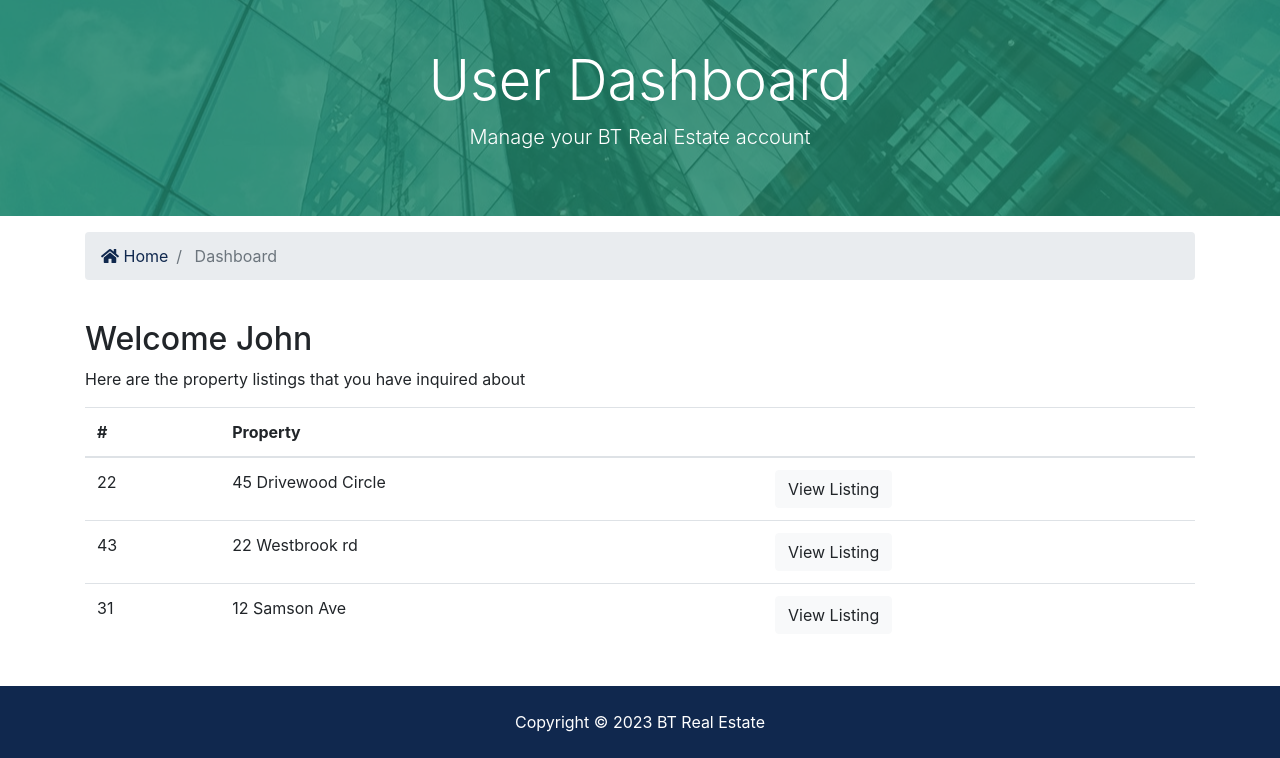
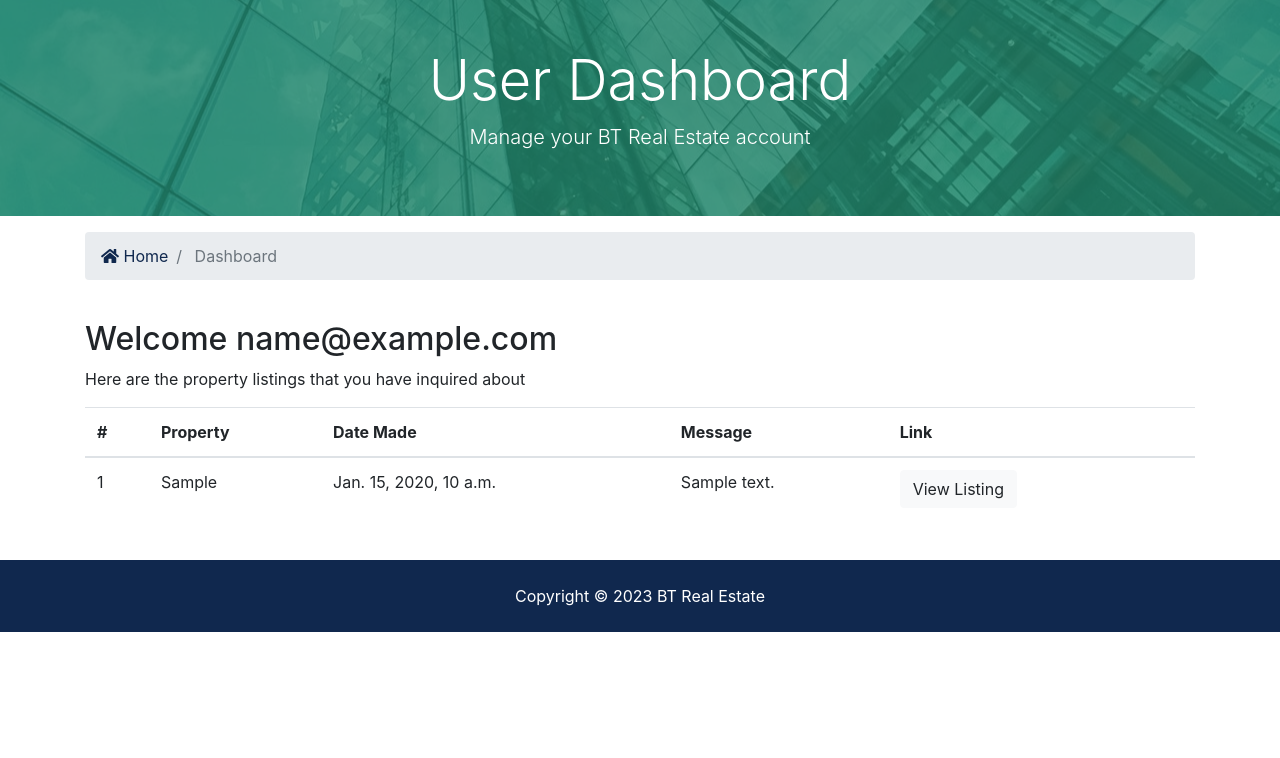
Before and after one commit to TrestenPool/Udemy-Django-Course, a Django app: page /account/dashboard in a window 1280 px wide. Shown: the part 129-887 px from the top of the page. After the commit the page ends 761 px from the top, so only its background shows below. Run offline with Django 4.2, Linux system fonts and the light colour scheme; a user stored in the database is signed in; tables that the repository leaves empty hold one stand-in row (values such as "Sample post"); some libraries are stand-ins or nearby versions.

Commit message:
Added dynamic contacts show up in the user dashboard

```diff
--- a/accounts/views.py
+++ b/accounts/views.py
@@ -3,9 +3,11 @@ from django.contrib.auth.models import User
 from django.http import HttpResponse, HttpResponseBadRequest
 from django.shortcuts import redirect, render
 
+from contacts.models import Contact
+
 
 ##################
-#### Login ####
+#### Login ######
 ##################
 def login(request):
 
@@ -103,4 +105,11 @@ def logout(request):
 #### Dashboard ####
 ##################
 def dashboard(request):
-  return render(request, 'accounts/dashboard.html')
+  # gets all of the contacts made by the user that is logged in
+  user_contacts = Contact.objects.order_by('contact_date').filter(user_id=request.user.id)
+
+  context = {
+    'contacts': user_contacts
+  }
+
+  return render(request, 'accounts/dashboard.html', context)
--- a/contacts/models.py
+++ b/contacts/models.py
@@ -4,9 +4,7 @@ from django.db import models
 
 
 class Contact(models.Model):
-  # name of the listing the inquiry is about
   listing = models.CharField(max_length=255)
-  # if of the listing the inquiry is about
   listing_id = models.IntegerField()
 
   # information aquired from the person who made the inquiry
--- a/contacts/views.py
+++ b/contacts/views.py
@@ -7,7 +7,7 @@ from .models import Contact
 
 
 def contact(request):
-  # POST request
+  # POST request, saves the contact
   if request.method == 'POST':
 
     # Get the variables from the post request body
--- a/templates/accounts/dashboard.html
+++ b/templates/accounts/dashboard.html
@@ -32,39 +32,35 @@
     <div class="container">
       <div class="row">
         <div class="col-md-12">
-          <h2>Welcome John</h2>
+          <h2>Welcome {{ user.email }}</h2>
           <p>Here are the property listings that you have inquired about</p>
           <table class="table">
+
             <thead>
               <tr>
                 <th scope="col">#</th>
                 <th scope="col">Property</th>
+                <th scope="col">Date Made</th>
+                <th scope="col">Message</th>
+                <th scope="col">Link</th>
                 <th></th>
               </tr>
             </thead>
+
             <tbody>
+            {% for contact in contacts %}
               <tr>
-                <td>22</td>
-                <td>45 Drivewood Circle</td>
+                <td>{{contact.id}}</td>
+                <td>{{contact.listing}}</td>
+                <td>{{contact.contact_date}}</td>
+                <td>{{contact.message}}</td>
                 <td>
-                  <a class="btn btn-light" href="#">View Listing</a>
+                  <a class="btn btn-light" href="{% url 'listing' contact.listing_id %}">View Listing</a>
                 </td>
               </tr>
-              <tr>
-                <td>43</td>
-                <td>22 Westbrook rd</td>
-                <td>
-                  <a class="btn btn-light" href="#">View Listing</a>
-                </td>
-              </tr>
-              <tr>
-                <td>31</td>
-                <td>12 Samson Ave</td>
-                <td>
-                  <a class="btn btn-light" href="#">View Listing</a>
-                </td>
-              </tr>
+            {% endfor %}
             </tbody>
+
           </table>
         </div>
       </div>
```
